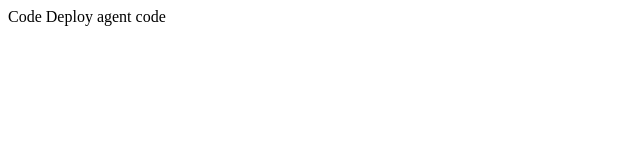
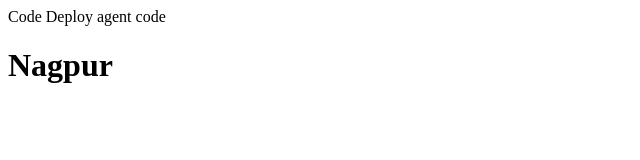
Before and after one commit to atulyw/code-dep-new, a plain HTML site: page index.html in a window 1280 px wide. Shown: the whole page, without its empty margins (0-640 px from the left). Drawn offline with Linux system fonts and the light colour scheme.

Commit message:
kdxjksdfj

```diff
--- a/index.html
+++ b/index.html
@@ -1 +1,2 @@
 Code Deploy agent code
+<h1> Nagpur </h1>
```
